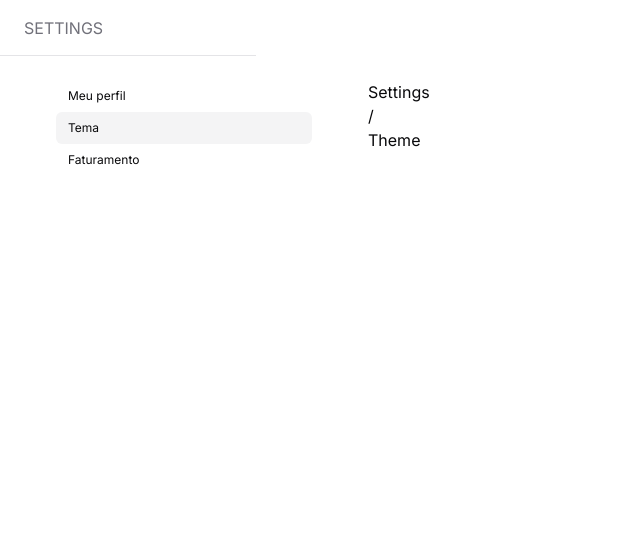
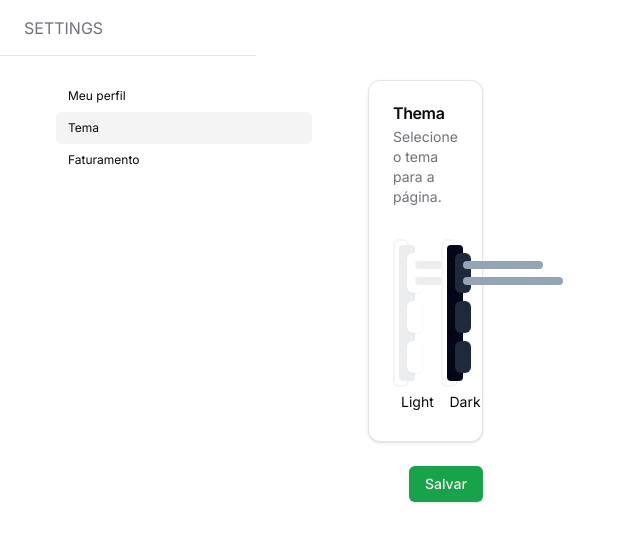
Before and after one commit to Matheus-Doerzbacher/micro-saas-todo-app, a Next.js app: page /app/settings/theme in a window 1280 px wide. Shown: the top 542 px of the page, without its empty margins (0-640 px from the left). Built offline with nearby package versions, Linux system fonts and the light colour scheme; no server answers.

Commit message:
Criado o formulario que altera o thema da página

```diff
--- /dev/null
+++ b/src/app/app/settings/theme/_components/form.tsx
@@ -0,0 +1,126 @@
+'use client'
+
+import { toast } from '@/components/ui/use-toast'
+import { zodResolver } from '@hookform/resolvers/zod'
+import { useForm } from 'react-hook-form'
+import { z } from 'zod'
+import {
+  Form,
+  FormField,
+  FormItem,
+  FormLabel,
+  FormControl,
+  FormMessage,
+} from '@/components/ui/form'
+import { SheetFooter } from '@/components/ui/sheet'
+import { Button } from '@/components/ui/button'
+import {
+  Card,
+  CardContent,
+  CardDescription,
+  CardHeader,
+  CardTitle,
+} from '@/components/ui/card'
+import { themeFormSchema } from '../schemas'
+import { RadioGroup, RadioGroupItem } from '@/components/ui/radio-group'
+
+export function ThemeForm() {
+  const form = useForm<z.infer<typeof themeFormSchema>>({
+    resolver: zodResolver(themeFormSchema),
+  })
+
+  const onSubmit = form.handleSubmit(async () => {
+    toast({
+      title: 'Perfil atualizado!',
+      description: 'Seu perfil foi atualizado com sucesso',
+    })
+  })
+
+  return (
+    <Form {...form}>
+      <form onSubmit={onSubmit} className="space-y-6">
+        <Card>
+          <CardHeader>
+            <CardTitle>Thema</CardTitle>
+            <CardDescription>Selecione o tema para a página.</CardDescription>
+          </CardHeader>
+          <CardContent>
+            <FormField
+              control={form.control}
+              name="theme"
+              render={({ field }) => (
+                <FormItem className="space-y-1">
+                  <FormMessage />
+                  <RadioGroup
+                    onValueChange={field.onChange}
+                    defaultValue={field.value}
+                    className="grid max-w-md grid-cols-2 gap-8 pt-2"
+                  >
+                    <FormItem>
+                      <FormLabel className="[&:has([data-state=checked])>div]:border-primary">
+                        <FormControl>
+                          <RadioGroupItem value="light" className="sr-only" />
+                        </FormControl>
+                        <div className="items-center rounded-md border-2 border-muted p-1 hover:border-accent">
+                          <div className="space-y-2 rounded-sm bg-[#ecedef] p-2">
+                            <div className="space-y-2 rounded-md bg-white p-2 shadow-sm">
+                              <div className="h-2 w-[80px] rounded-lg bg-[#ecedef]" />
+                              <div className="h-2 w-[100px] rounded-lg bg-[#ecedef]" />
+                            </div>
+                            <div className="flex items-center space-x-2 rounded-md bg-white p-2 shadow-sm">
+                              <div className="h-4 w-4 rounded-full bg-[#ecedef]" />
+                              <div className="h-2 w-[100px] rounded-lg bg-[#ecedef]" />
+                            </div>
+                            <div className="flex items-center space-x-2 rounded-md bg-white p-2 shadow-sm">
+                              <div className="h-4 w-4 rounded-full bg-[#ecedef]" />
+                              <div className="h-2 w-[100px] rounded-lg bg-[#ecedef]" />
+                            </div>
+                          </div>
+                        </div>
+                        <span className="block w-full p-2 text-center font-normal">
+                          Light
+                        </span>
+                      </FormLabel>
+                    </FormItem>
+                    <FormItem>
+                      <FormLabel className="[&:has([data-state=checked])>div]:border-primary">
+                        <FormControl>
+                          <RadioGroupItem value="dark" className="sr-only" />
+                        </FormControl>
+                        <div className="items-center rounded-md border-2 border-muted bg-popover p-1 hover:bg-accent hover:text-accent-foreground">
+                          <div className="space-y-2 rounded-sm bg-slate-950 p-2">
+                            <div className="space-y-2 rounded-md bg-slate-800 p-2 shadow-sm">
+                              <div className="h-2 w-[80px] rounded-lg bg-slate-400" />
+                              <div className="h-2 w-[100px] rounded-lg bg-slate-400" />
+                            </div>
+                            <div className="flex items-center space-x-2 rounded-md bg-slate-800 p-2 shadow-sm">
+                              <div className="h-4 w-4 rounded-full bg-slate-400" />
+                              <div className="h-2 w-[100px] rounded-lg bg-slate-400" />
+                            </div>
+                            <div className="flex items-center space-x-2 rounded-md bg-slate-800 p-2 shadow-sm">
+                              <div className="h-4 w-4 rounded-full bg-slate-400" />
+                              <div className="h-2 w-[100px] rounded-lg bg-slate-400" />
+                            </div>
+                          </div>
+                        </div>
+                        <span className="block w-full p-2 text-center font-normal">
+                          Dark
+                        </span>
+                      </FormLabel>
+                    </FormItem>
+                  </RadioGroup>
+                </FormItem>
+              )}
+            />
+          </CardContent>
+        </Card>
+
+        <SheetFooter>
+          <Button disabled={form.formState.isSubmitting} type="submit">
+            {form.formState.isSubmitting ? 'Salvando...' : 'Salvar'}
+          </Button>
+        </SheetFooter>
+      </form>
+    </Form>
+  )
+}
--- a/src/app/app/settings/theme/page.tsx
+++ b/src/app/app/settings/theme/page.tsx
@@ -1,3 +1,5 @@
+import { ThemeForm } from './_components/form'
+
 export default function Page() {
-  return <h1>Settings / Theme</h1>
+  return <ThemeForm />
 }
--- /dev/null
+++ b/src/app/app/settings/theme/schemas.ts
@@ -0,0 +1,11 @@
+import { z } from 'zod'
+
+export const themeFormSchema = z.object({
+  theme: z.enum(['light', 'dark'], {
+    required_error: 'Please select a theme.',
+  }),
+  font: z.enum(['inter', 'manrope', 'system'], {
+    invalid_type_error: 'Select a font',
+    required_error: 'Please select a font.',
+  }),
+})
```
Also changed, not shown: 1 other file (tests, documents, lock files or other folders).
